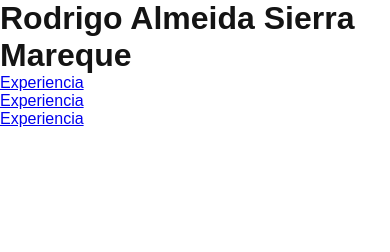
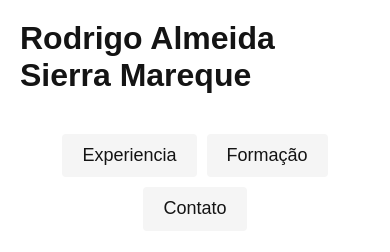
Before and after one commit to RodrigoASM6/Projeto-Portifolio, a plain HTML site: page index.html in a window 390 px wide. Drawn offline with Linux system fonts and the light colour scheme.

Commit message:
Estilizando o cabeçalho do site

```diff
--- a/CSS/global.css
+++ b/CSS/global.css
@@ -19,4 +19,5 @@ ul {
 
 img {
     max-width: 100%;
+    display:block
 }
--- a/CSS/header.css
+++ b/CSS/header.css
@@ -0,0 +1,38 @@
+.header {
+    max-width: 1200px;
+    padding: 40px 20px;
+    margin: 0 auto;
+    display: flex;
+    justify-content: space-between;
+    align-items: center;
+}
+
+.header-menu {
+    gap: 10px;
+    flex-wrap: wrap;
+    display: flex;
+    justify-content: center;
+}
+
+.header-menu a{
+    font-size: 1.125rem;
+    line-height: 1.3;
+    padding: 10px 20px;
+    text-decoration: none;
+    color: #141414;
+    display: block;
+
+}
+
+@media (max-width: 800px) {
+    .header {
+        flex-direction: column;
+        gap: 40px;
+        padding: 20px;
+
+    }
+    .header a {
+        background: #f5f5f5;
+        border-radius: 4px;
+    }
+}
--- a/index.html
+++ b/index.html
@@ -16,8 +16,8 @@
         <nav>
             <ul class="header-menu">
                 <li><a href="#experiencia">Experiencia</a></li>
-                <li><a href="#formacao">Experiencia</a></li>
-                <li><a href="#contato">Experiencia</a></li>
+                <li><a href="#formacao">Formação</a></li>
+                <li><a href="#contato">Contato</a></li>
             </ul>
         </nav>
     </header>
```
